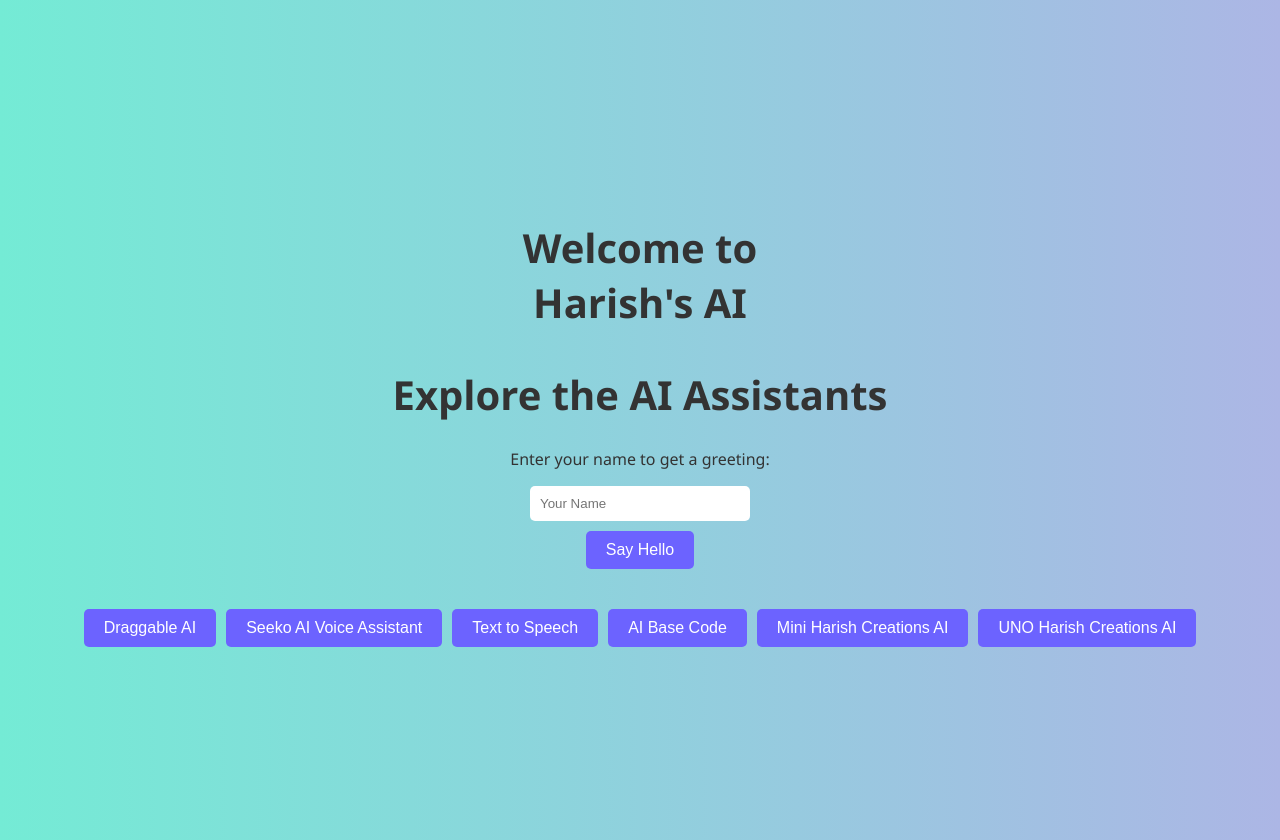
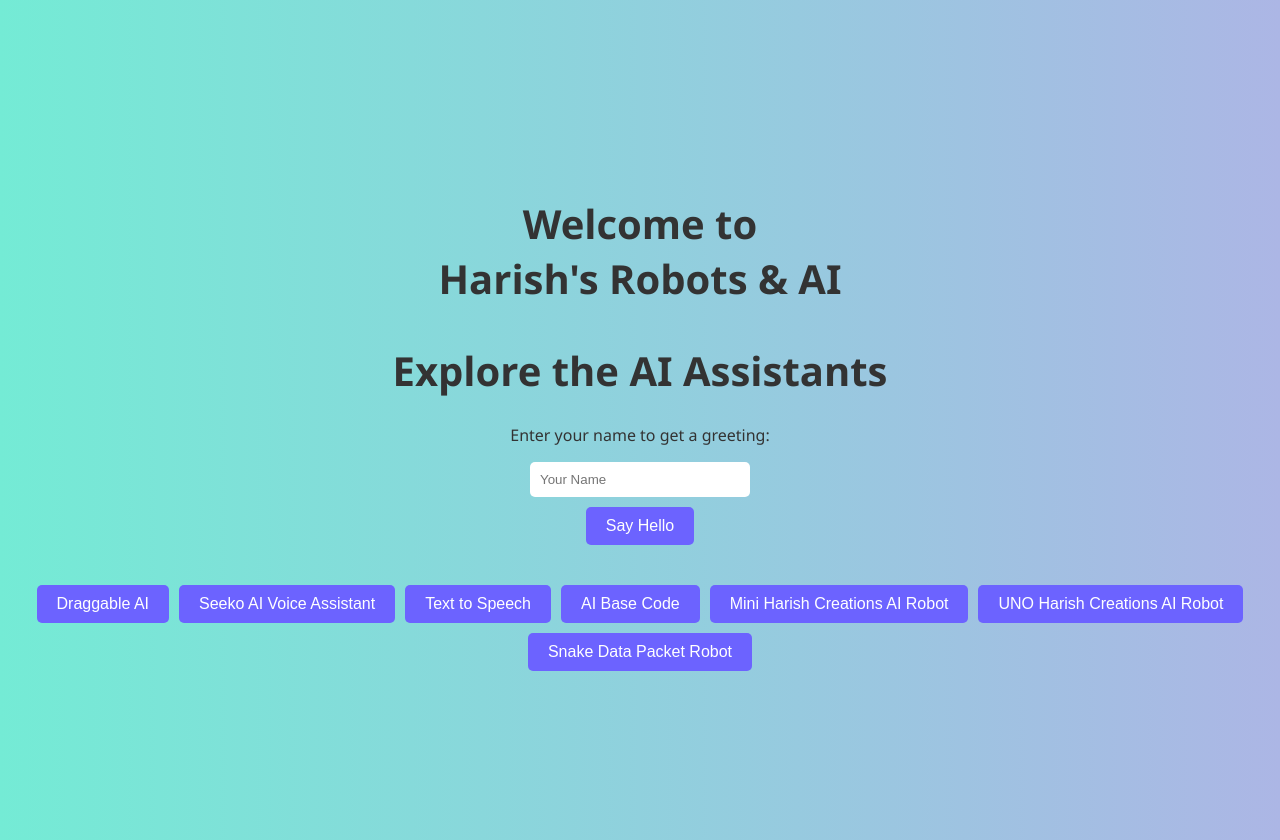
Before and after one commit to Harish040805/ai, a plain HTML site: page index.html in a window 1280 px wide. Drawn offline with Linux system fonts and the light colour scheme.

Commit message:
Update index.html

```diff
--- a/index.html
+++ b/index.html
@@ -3,7 +3,7 @@
 <head>
 <meta charset="UTF-8">
 <meta name="viewport" content="width=device-width, initial-scale=1.0">
-<title>Harish's AI</title>
+<title>Harish's Robots & AI</title>
 <style>
     body {
         margin: 0;
@@ -84,7 +84,7 @@
 </head>
 <body>
     <div class="columno">
-        <h1>Welcome to <br> Harish's AI</h1>
+        <h1>Welcome to <br> Harish's Robots & AI</h1>
         <h1>Explore the AI Assistants</h1>
         <p>Enter your name to get a greeting:</p>
         <input type="text" id="nameInput" placeholder="Your Name">
@@ -97,8 +97,9 @@
         <button onclick="window.location.href='https://harish040805.github.io/ai/seekoaivoiceassistant.html'">Seeko AI Voice Assistant</button>
         <button onclick="window.location.href='https://harish040805.github.io/ai/texttospeech.html'">Text to Speech</button>
         <button onclick="window.location.href='https://harish040805.github.io/ai/aibasecode.html'">AI Base Code</button>
-        <button onclick="window.location.href='https://harish040805.github.io/miniharishcreationsairobot/'">Mini Harish Creations AI</button>
-        <button onclick="window.location.href='https://harish040805.github.io/unoharishcreationsairobot/'">UNO Harish Creations AI</button>
+        <button onclick="window.location.href='https://harish040805.github.io/miniharishcreationsairobot/'">Mini Harish Creations AI Robot</button>
+        <button onclick="window.location.href='https://harish040805.github.io/unoharishcreationsairobot/'">UNO Harish Creations AI Robot</button>
+        <button onclick="window.location.href='https://harish040805.github.io/datapacket/'">Snake Data Packet Robot</button>
     </div>
 
 <script>
```
